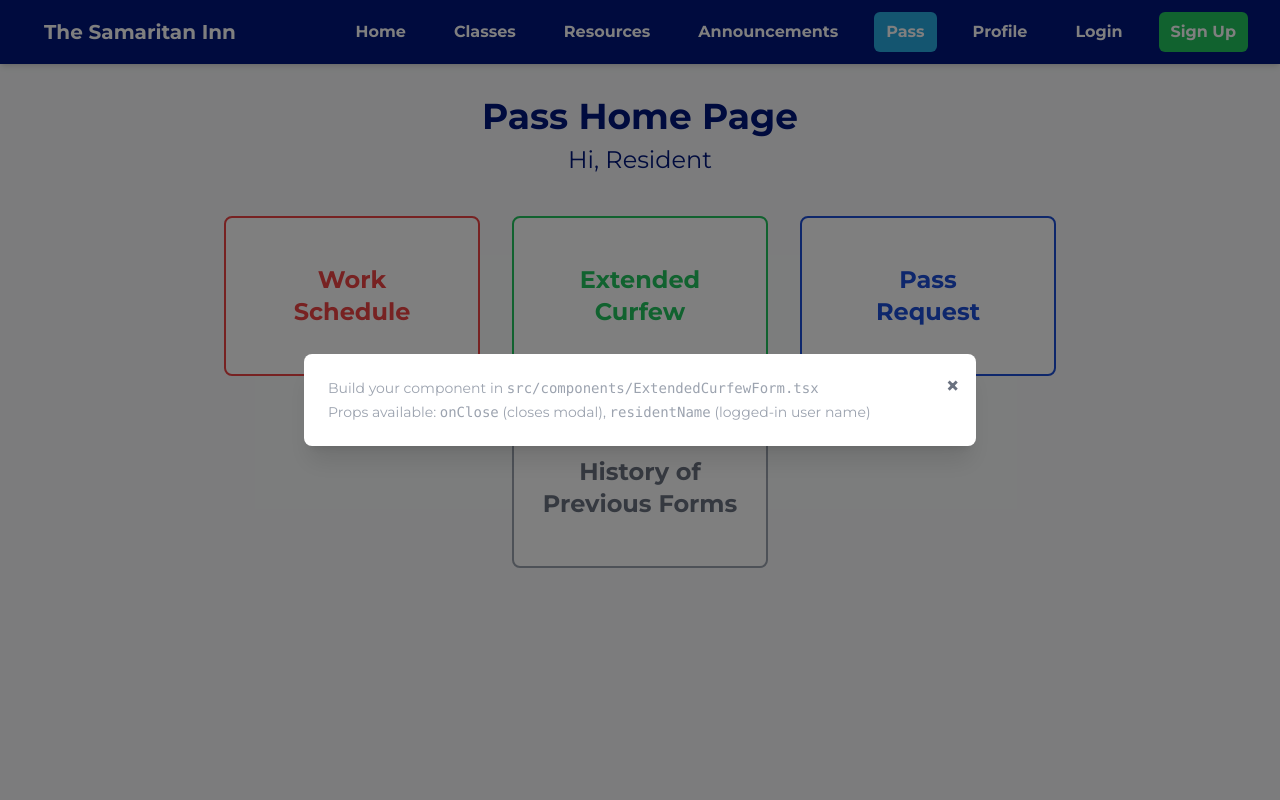
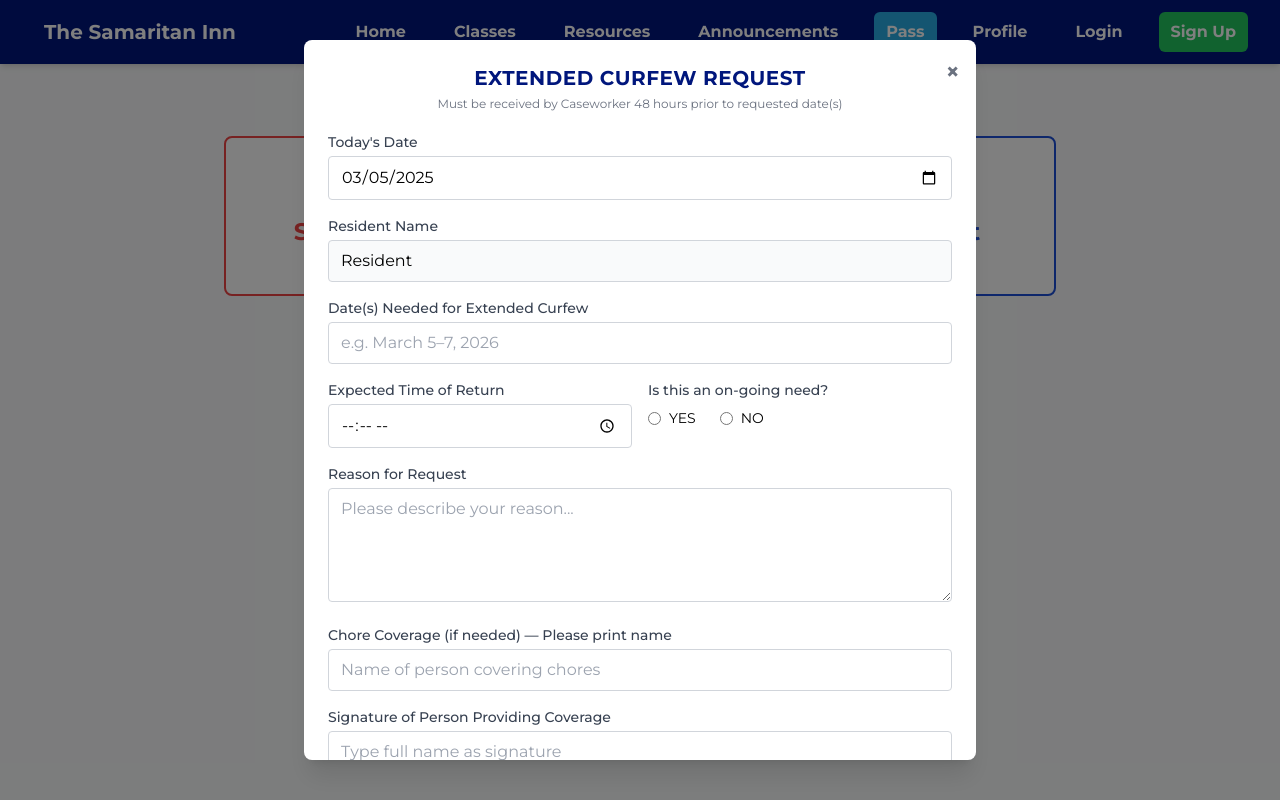
Before and after one commit to UTDallasEPICS/the-samaritan-inn, a Next.js app in the folder samaritan_inn/: page /pass-form in a window 1280 px wide. Both pictures are taken after a click on the button "Extended Curfew". Built offline with nearby package versions, Linux system fonts and the light colour scheme; no server answers.

Commit message:
implement curfewform component and connect to db

```diff
--- a/samaritan_inn/src/app/api/auth/[...nextauth]/route.ts
+++ b/samaritan_inn/src/app/api/auth/[...nextauth]/route.ts
@@ -1,5 +1,4 @@
 import NextAuth from "next-auth";
-import { PrismaAdapter } from "@auth/prisma-adapter";
 import { prisma } from "@/lib/prisma";
 import CredentialsProvider from "next-auth/providers/credentials";
 import bcrypt from "bcryptjs";
@@ -14,7 +13,6 @@ if (!process.env.NEXTAUTH_SECRET) {
 }
 
 const handler = NextAuth({
-  adapter: PrismaAdapter(prisma) as any, // Type assertion to fix compatibility issue
   providers: [
     CredentialsProvider({
       name: "Credentials",
@@ -67,7 +65,7 @@ const handler = NextAuth({
     },
     async session({ session, token }) {
       if (session.user) {
-        session.user.id = token.id as string;
+        session.user.id = token.sub as string;
         session.user.role = token.role as string;
       }
       return session;
--- /dev/null
+++ b/samaritan_inn/src/app/api/pass/extended-curfew/route.ts
@@ -0,0 +1,44 @@
+import { prisma } from '@/lib/prisma';
+import { NextResponse } from 'next/server';
+
+export async function POST(req: Request) {
+  try {
+    const body = await req.json();
+    const {
+      userId,
+      todayDate,
+      residentName,
+      datesNeeded,
+      expectedReturnTime,
+      isOngoing,
+      reason,
+      choreCoveredBy,
+      choreCoverageSignature,
+      residentSignature,
+    } = body;
+
+    if (!userId) {
+      return NextResponse.json({ error: 'Unauthorized' }, { status: 400 });
+    }
+
+    const request = await prisma.extendedCurfewRequest.create({
+      data: {
+        userId,
+        todayDate: new Date(todayDate),
+        residentName,
+        datesNeeded,
+        expectedReturnTime,
+        isOngoing,
+        reason,
+        choreCoveredBy: choreCoveredBy || null,
+        choreCoverageSignature: choreCoverageSignature || null,
+        residentSignature,
+      },
+    });
+
+    return NextResponse.json(request);
+  } catch (error) {
+    console.error('Error creating extended curfew request:', error);
+    return NextResponse.json({ error: 'Failed to submit request', detail: String(error) }, { status: 500 });
+  }
+}
--- /dev/null
+++ b/samaritan_inn/src/app/api/pass/pass-request/route.ts
@@ -0,0 +1,6 @@
+import { NextResponse } from 'next/server';
+
+// TODO: Implement POST handler for PassRequest
+export async function POST() {
+  return NextResponse.json({ error: 'Not implemented' }, { status: 501 });
+}
--- /dev/null
+++ b/samaritan_inn/src/app/api/pass/work-schedule/route.ts
@@ -0,0 +1,6 @@
+import { NextResponse } from 'next/server';
+
+// TODO: Implement POST handler for WorkSchedule
+export async function POST() {
+  return NextResponse.json({ error: 'Not implemented' }, { status: 501 });
+}
--- a/samaritan_inn/src/app/pass-form/page.tsx
+++ b/samaritan_inn/src/app/pass-form/page.tsx
@@ -19,9 +19,9 @@ export default function PassFormPage() {
     <div className="min-h-screen bg-gray-50">
       <Navigation />
       <main className="max-w-7xl mx-auto px-4 sm:px-6 lg:px-8 py-8">
-        <h1 className="text-4xl font-bold text-[#00167c] text-center">Pass Home Page</h1>
+        {/* <h1 className="text-4xl font-bold text-[#00167c] text-center">Pass Home Page</h1>
         <p className="text-2xl text-[#00167c] text-center mt-2">Hi, {userName}</p>
-
+ */}
         {/* Form cards */}
         <div className="flex flex-wrap justify-center gap-8 mt-10">
           <button
--- a/samaritan_inn/src/components/ExtendedCurfewForm.tsx
+++ b/samaritan_inn/src/components/ExtendedCurfewForm.tsx
@@ -1,15 +1,251 @@
 'use client';
+
+import { useState } from 'react';
+import { useSession } from 'next-auth/react';
 
 interface ExtendedCurfewFormProps {
   onClose: () => void;
   residentName?: string;
 }
 
+interface FormData {
+  todayDate: string;
+  residentName: string;
+  datesNeeded: string;
+  expectedReturnTime: string;
+  isOngoing: boolean | null;
+  reason: string;
+  choreCoveredBy: string;
+  choreCoverageSignature: string;
+  residentSignature: string;
+}
+
+const inputClass =
+  'w-full border border-gray-300 rounded px-3 py-2 text-black placeholder-gray-400 focus:outline-none focus:ring-2 focus:ring-[#29abe2]';
+
+const labelClass = 'block text-sm font-medium text-gray-700 mb-1';
+
 export default function ExtendedCurfewForm({ onClose, residentName }: ExtendedCurfewFormProps) {
+  const { data: session } = useSession();
+  const [form, setForm] = useState<FormData>({
+    todayDate: new Date().toISOString().slice(0, 10),
+    residentName: residentName ?? '',
+    datesNeeded: '',
+    expectedReturnTime: '',
+    isOngoing: null,
+    reason: '',
+    choreCoveredBy: '',
+    choreCoverageSignature: '',
+    residentSignature: '',
+  });
+  const [isSubmitting, setIsSubmitting] = useState(false);
+  const [error, setError] = useState<string | null>(null);
+
+  const update = (field: keyof FormData, value: string | boolean | null) =>
+    setForm(prev => ({ ...prev, [field]: value }));
+
+  const handleSubmit = async (e: React.FormEvent) => {
+    e.preventDefault();
+    setError(null);
+
+    if (!form.datesNeeded.trim()) {
+      setError('Please enter the date(s) needed for the extended curfew.');
+      return;
+    }
+    if (!form.expectedReturnTime) {
+      setError('Please enter your expected time of return.');
+      return;
+    }
+    if (form.isOngoing === null) {
+      setError('Please select YES or NO for the ongoing need question.');
+      return;
+    }
+    if (!form.reason.trim()) {
+      setError('Please provide a reason for your request.');
+      return;
+    }
+    if (!form.residentSignature.trim()) {
+      setError('Resident signature is required.');
+      return;
+    }
+
+    setIsSubmitting(true);
+    try {
+      const res = await fetch('/api/pass/extended-curfew', {
+        method: 'POST',
+        headers: { 'Content-Type': 'application/json' },
+        body: JSON.stringify({ ...form, userId: session?.user?.id }),
+      });
+      if (!res.ok) throw new Error('Failed to submit');
+      onClose();
+    } catch {
+      setError('Something went wrong. Please try again.');
+    } finally {
+      setIsSubmitting(false);
+    }
+  };
+
   return (
-    <div>
-      <p className="text-gray-400 text-sm">Build your component in <code>src/components/ExtendedCurfewForm.tsx</code></p>
-      <p className="text-gray-400 text-sm mt-1">Props available: <code>onClose</code> (closes modal), <code>residentName</code> (logged-in user name)</p>
-    </div>
+    <form onSubmit={handleSubmit} noValidate>
+      {/* Title */}
+      <h2 className="text-xl font-bold text-center text-[#00167c] mb-1 uppercase tracking-wide">
+        Extended Curfew Request
+      </h2>
+      <p className="text-center text-xs text-gray-500 mb-5">
+        Must be received by Caseworker 48 hours prior to requested date(s)
+      </p>
+
+      {/* Today's Date */}
+      <div className="mb-4">
+        <label className={labelClass}>Today&apos;s Date</label>
+        <input
+          type="date"
+          value={form.todayDate}
+          onChange={e => update('todayDate', e.target.value)}
+          className={inputClass}
+          required
+        />
+      </div>
+
+      {/* Resident Name - read-only, pre-filled */}
+      <div className="mb-4">
+        <label className={labelClass}>Resident Name</label>
+        <input
+          type="text"
+          value={form.residentName}
+          readOnly
+          className={inputClass + ' bg-gray-50 cursor-default'}
+        />
+      </div>
+
+      {/* Date(s) needed */}
+      <div className="mb-4">
+        <label className={labelClass}>Date(s) Needed for Extended Curfew</label>
+        <input
+          type="text"
+          placeholder="e.g. March 5–7, 2026"
+          value={form.datesNeeded}
+          onChange={e => update('datesNeeded', e.target.value)}
+          className={inputClass}
+          required
+        />
+      </div>
+
+      {/* Row: Expected return time + Ongoing YES/NO */}
+      <div className="grid grid-cols-2 gap-4 mb-4">
+        <div>
+          <label className={labelClass}>Expected Time of Return</label>
+          <input
+            type="time"
+            value={form.expectedReturnTime}
+            onChange={e => update('expectedReturnTime', e.target.value)}
+            className={inputClass}
+            required
+          />
+        </div>
+        <div>
+          <label className={labelClass}>Is this an on-going need?</label>
+          <div className="flex gap-6 mt-2">
+            <label className="flex items-center gap-2 text-sm text-black cursor-pointer">
+              <input
+                type="radio"
+                name="isOngoing"
+                checked={form.isOngoing === true}
+                onChange={() => update('isOngoing', true)}
+                className="accent-[#29abe2]"
+              />
+              YES
+            </label>
+            <label className="flex items-center gap-2 text-sm text-black cursor-pointer">
+              <input
+                type="radio"
+                name="isOngoing"
+                checked={form.isOngoing === false}
+                onChange={() => update('isOngoing', false)}
+                className="accent-[#29abe2]"
+              />
+              NO
+            </label>
+          </div>
+        </div>
+      </div>
+
+      {/* Reason for request */}
+      <div className="mb-4">
+        <label className={labelClass}>Reason for Request</label>
+        <textarea
+          rows={4}
+          placeholder="Please describe your reason..."
+          value={form.reason}
+          onChange={e => update('reason', e.target.value)}
+          className={inputClass}
+          required
+        />
+      </div>
+
+      {/* Chore coverage name */}
+      <div className="mb-4">
+        <label className={labelClass}>
+          Chore Coverage (if needed) — Please print name
+        </label>
+        <input
+          type="text"
+          placeholder="Name of person covering chores"
+          value={form.choreCoveredBy}
+          onChange={e => update('choreCoveredBy', e.target.value)}
+          className={inputClass}
+        />
+      </div>
+
+      {/* Coverage signature */}
+      <div className="mb-4">
+        <label className={labelClass}>Signature of Person Providing Coverage</label>
+        <input
+          type="text"
+          placeholder="Type full name as signature"
+          value={form.choreCoverageSignature}
+          onChange={e => update('choreCoverageSignature', e.target.value)}
+          className={inputClass}
+        />
+      </div>
+
+      {/* Resident signature */}
+      <div className="mb-4">
+        <label className={labelClass}>
+          Resident Signature <span className="text-red-500">*</span>
+        </label>
+        <input
+          type="text"
+          placeholder="Type full name as signature"
+          value={form.residentSignature}
+          onChange={e => update('residentSignature', e.target.value)}
+          className={inputClass}
+          required
+        />
+      </div>
+
+      {/* Error message */}
+      {error && (
+        <p className="mt-4 text-sm text-red-600 font-medium">{error}</p>
+      )}
+
+      {/* Action buttons */}
+      <div className="flex justify-end gap-3 mt-6">
+        <button
+          type="button"
+          onClick={onClose}
+          className="px-4 py-2 rounded border border-gray-300 text-gray-600 hover:bg-gray-100 text-sm"
+        >
+          Cancel
+        </button>
+        <button
+          type="submit"
+          disabled={isSubmitting}
+          className="bg-[#29abe2] text-white px-6 py-2 rounded hover:bg-[#64bee3] disabled:bg-[#64bee3] text-sm font-semibold"
+        >
+          {isSubmitting ? 'Submitting...' : 'Submit Request'}
+        </button>
+      </div>
+    </form>
   );
 }
```
Also changed, not shown: 2 other files (tests, documents, lock files or other folders).
